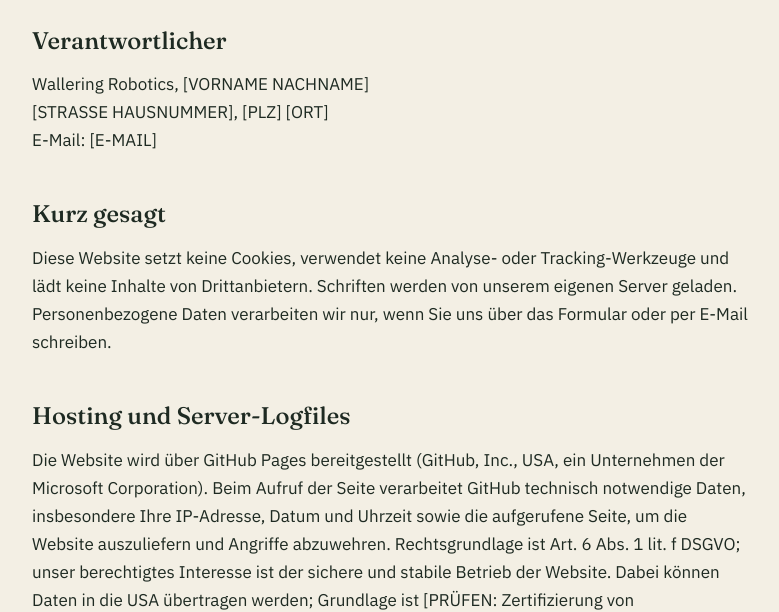
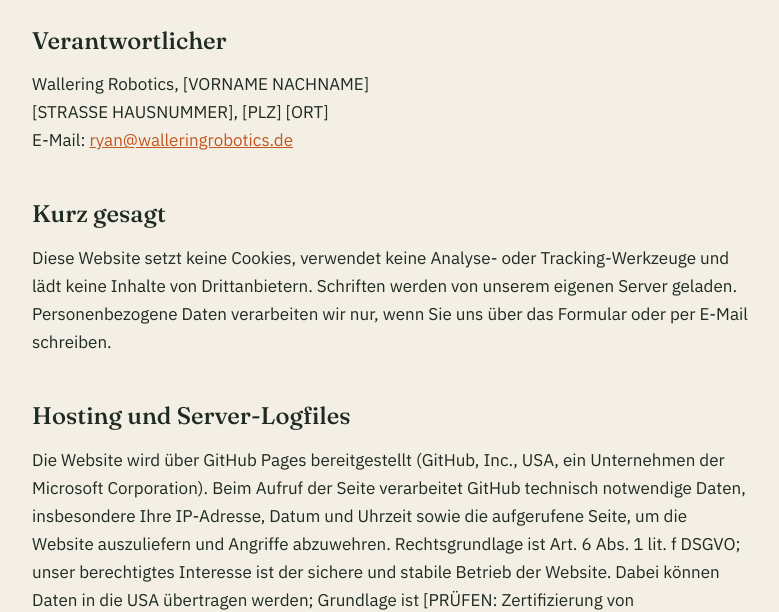
Before and after one commit to WalleringRobotics/walleringrobotics.github.io, a plain HTML site: page datenschutz.html in a window 1280 px wide. Shown: the part 195-807 px from the top of the page, without its empty margins (248-1027 px from the left). Drawn offline with Linux system fonts and the light colour scheme.

Commit message:
Fill confirmed contact email in legal pages

```diff
--- a/datenschutz.html
+++ b/datenschutz.html
@@ -20,7 +20,7 @@
   <h2>Verantwortlicher</h2>
   <p>Wallering Robotics, [VORNAME NACHNAME]<br>
   [STRASSE HAUSNUMMER], [PLZ] [ORT]<br>
-  E-Mail: [E-MAIL]</p>
+  E-Mail: <a href="mailto:ryan@walleringrobotics.de">ryan@walleringrobotics.de</a></p>
 
   <h2>Kurz gesagt</h2>
   <p>Diese Website setzt keine Cookies, verwendet keine Analyse- oder Tracking-Werkzeuge und lädt keine Inhalte von Drittanbietern. Schriften werden von unserem eigenen Server geladen. Personenbezogene Daten verarbeiten wir nur, wenn Sie uns über das Formular oder per E-Mail schreiben.</p>
```
Also changed, not shown: impressum.html (+1 -1 lines), README.txt.
